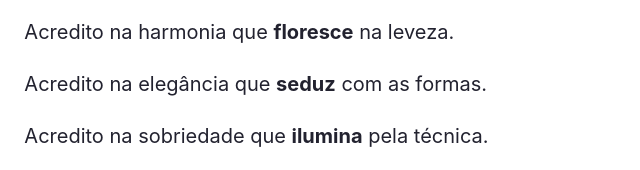
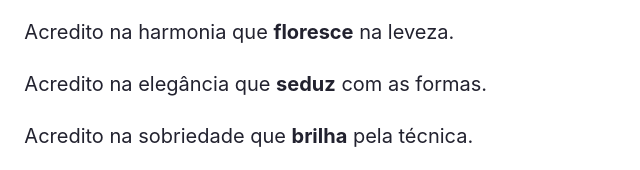
Before and after one commit to robsonniemeyer/robsonniemeyer.github.io, a plain HTML site: page index.html in a window 1280 px wide. Shown: the part 792-962 px from the top of the page, 469-1109 px from the left. Drawn offline with Linux system fonts and the light colour scheme; a web font is replaced by a local one.

Commit message:
Update bio

```diff
--- a/index.html
+++ b/index.html
@@ -47,7 +47,7 @@
             <p>Eu <strong>projeto e desenvolvo</strong> sites há mais de 7 anos.</p>
             <p>Acredito na harmonia que <strong>floresce</strong> na leveza.</p>
             <p>Acredito na elegância que <strong>seduz</strong> com as formas.</p>
-            <p>Acredito na sobriedade que <strong>ilumina</strong> pela técnica.</p>
+            <p>Acredito na sobriedade que <strong>brilha</strong> pela técnica.</p>
             <p>Como <strong>profissional</strong>, as <span lang="en-US">tech skills</span> nas quais me destaco são: Web Design Responsivo, HTML, CSS e JavaScript.</p>
             <p>Como <strong>ser humano</strong>, as <span lang="en-US">soft skills</span> nas quais me destaco são: ética, empatia, comunicação assertiva, capacidade analítica e pensamento conceitual.</p>
             <p>Em um aspecto mais pessoal, sou um <strong>anarquista cristão</strong> e valorizo trabalhar de forma independente.</p>
```
